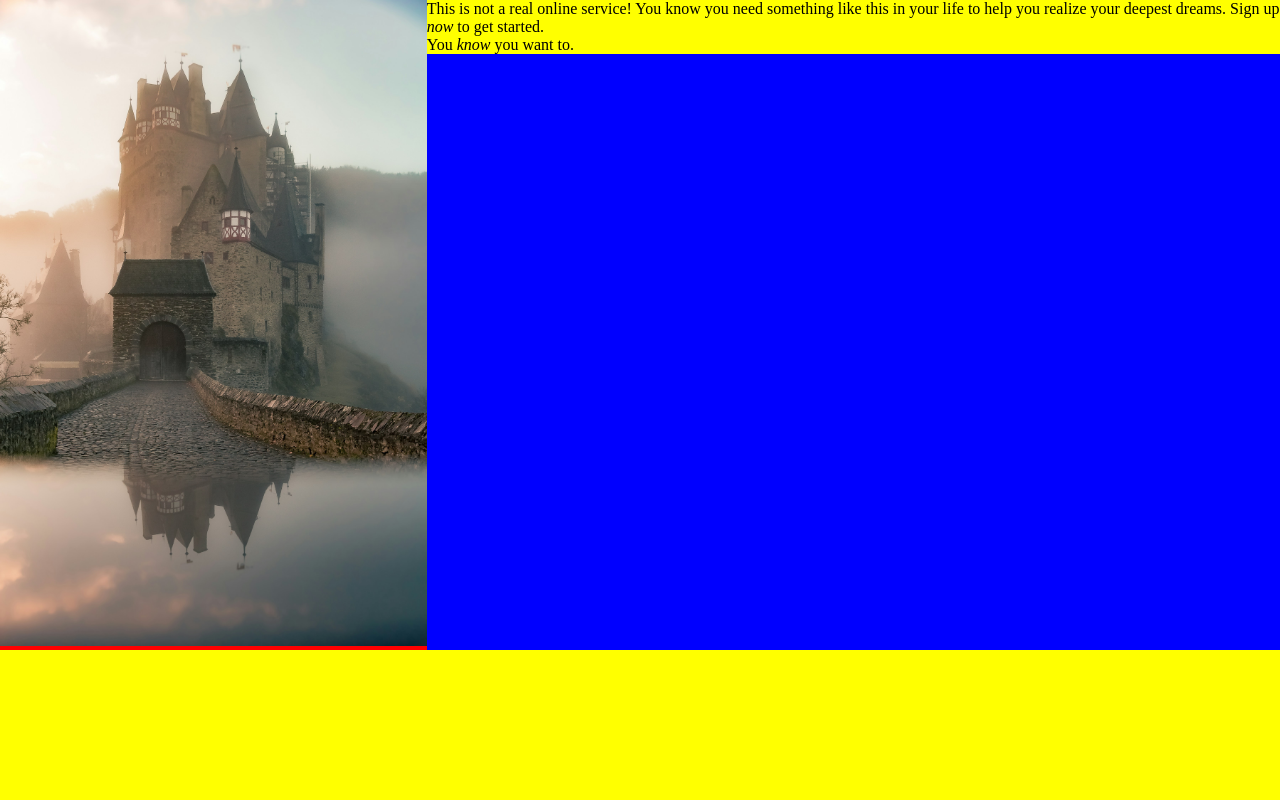
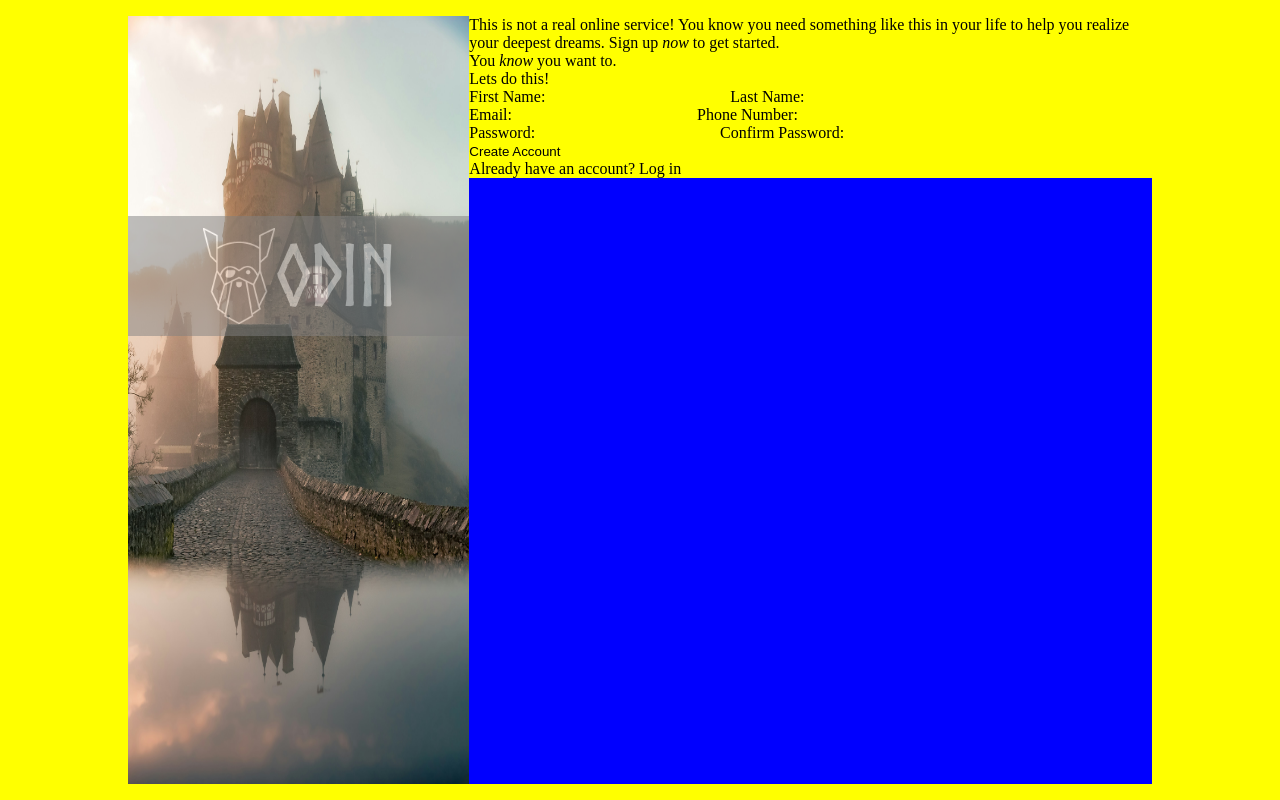
Before and after one commit to Zytaveon/OdinProjectV2, a plain HTML site: page Projects/SignUpForm/index.html in a window 1280 px wide. Drawn offline with Linux system fonts and the light colour scheme; a script that the page names is missing.

Commit message:
Added most of the HTML to the project. Most of the project now is styling HTML

```diff
--- a/Projects/SignUpForm/index.html
+++ b/Projects/SignUpForm/index.html
@@ -11,6 +11,11 @@
     <body>
         <div class = "Container">
             <div class = "ImageContainer">
+                <!-- <img src = "assets/SignUpFormPic.jpg" id = "OdinPic"> -->
+                <div class = "OdinLogoStrip">
+                    <img src = "assets/OdinLogo.png" id = "OdinLogo">
+                    <h1 class = "OdinLogoText">ODIN</h1>
+                </div>
                 <img src = "assets/SignUpFormPic.jpg" id = "OdinPic">
             </div>
             <div class = "FormContainer">
@@ -24,6 +29,34 @@
                     You <em>know</em> you want to.
                     </p>
                 </div>
+                <div class = "Section_Middle">
+                    <p class = "FormText">Lets do this!</p>
+                    <form>
+                        <div class = "FormRow">
+                            <label for = "First_Name">First Name: </label>
+                            <input type = "text" id = "First_Name">
+                            <label for = "Last_Name">Last Name: </label>
+                            <input type = "text" id = "Last_Name">
+                        </div>
+                        <div class = "FormRow">
+                            <label for = "Email">Email: </label>
+                            <input type = "email" id = "Email">
+                            <label for = "Phone_Number">Phone Number: </label>
+                            <input type = "text" id = "Phone_Number">
+                        </div>
+                        <div class = "FormRow">
+                            <label for = "Password">Password: </label>
+                            <input type = "password" id = "Password">
+                            <label for = "Confirm_Password">Confirm Password: </label>
+                            <input type = "password" id = "Confirm_Password">
+                        </div>
+                    </form>
+
+                </div>
+                <div class = "Section_Bottom">
+                    <button action = "submit" class = "submit_button">Create Account</button>
+                    <p>Already have an account? <a>Log in</a></p>
+                </div>
             </div>
         </div>
     </body>
--- a/Projects/SignUpForm/styles.css
+++ b/Projects/SignUpForm/styles.css
@@ -15,15 +15,50 @@
 
 .Container{
     display: flex;
-    height: 100%;
-    width: 100%;
+    height: 96vh;
+    width: 80%;
+    margin: 2vh 10%;
 }
 
 .ImageContainer{
     flex: 1;
     background-color: red;
-    height: 100%;
+    position: relative;
+    /* height: 100%; */
+    /* width: 100%; */
+}
+
+.OdinLogoStrip{
+    position: absolute;
+    top: 25vh;
+    height: 15vh;
     width: 100%;
+    display: flex;
+    background-color: grey;
+    justify-content: center;
+    align-items: center;
+    opacity: 0.5;
+
+}
+
+.OdinLogoText{
+    /* flex: 1; */
+    display: inline;
+    background-color: grey;
+    font-family: "Norse", sans-serif;
+    /* font-weight: 80%; */
+    font-size: 500%;
+    color: white;
+    opacity: 1.5;
+}
+
+#OdinLogo{
+    height: 12vh;
+    /* width: auto; */
+    /* flex: 1; */
+    display: inline;
+    background-color: grey;
+    opcaity: 1.5;
 }
 
 #OdinPic{
```
